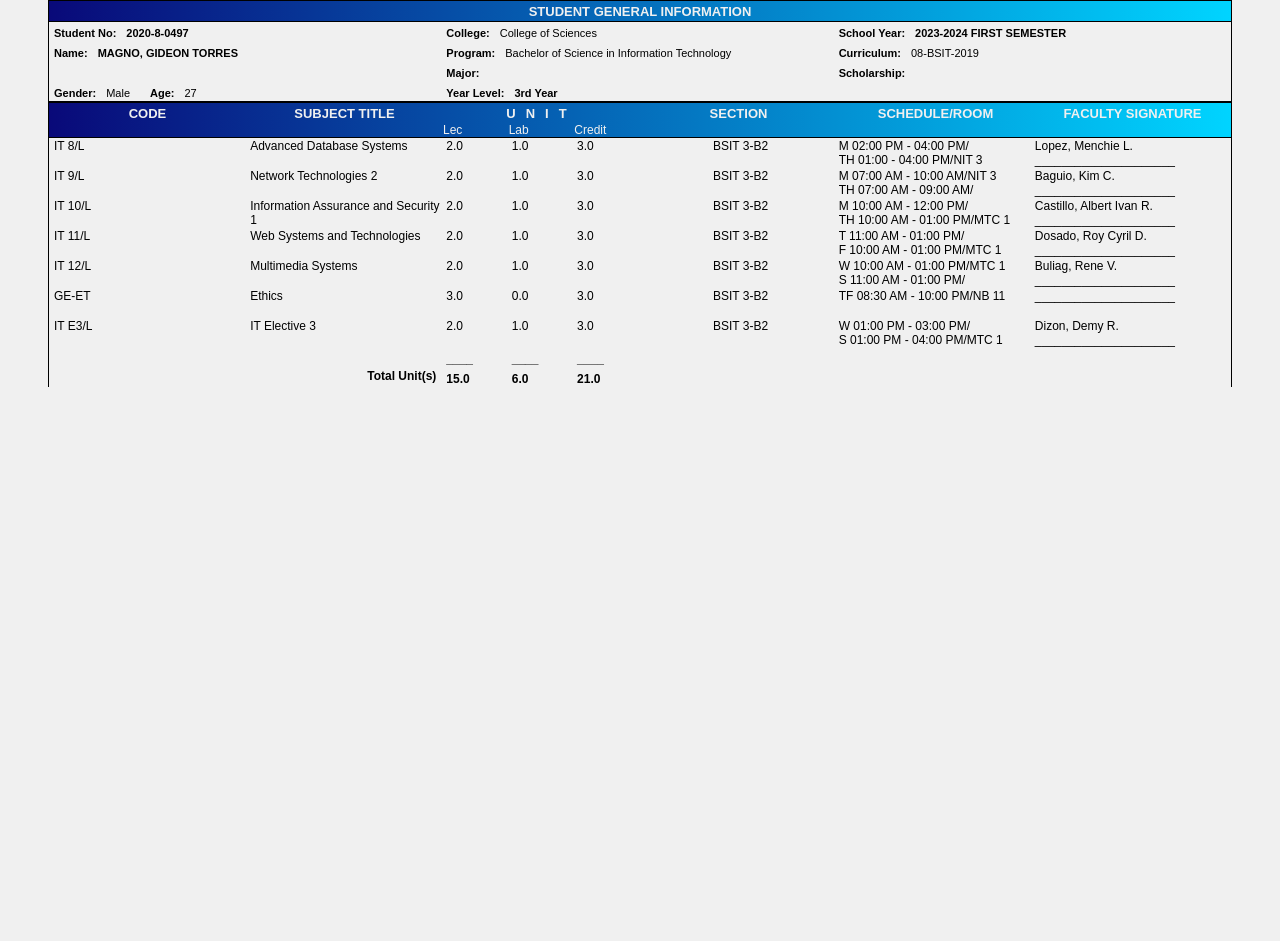
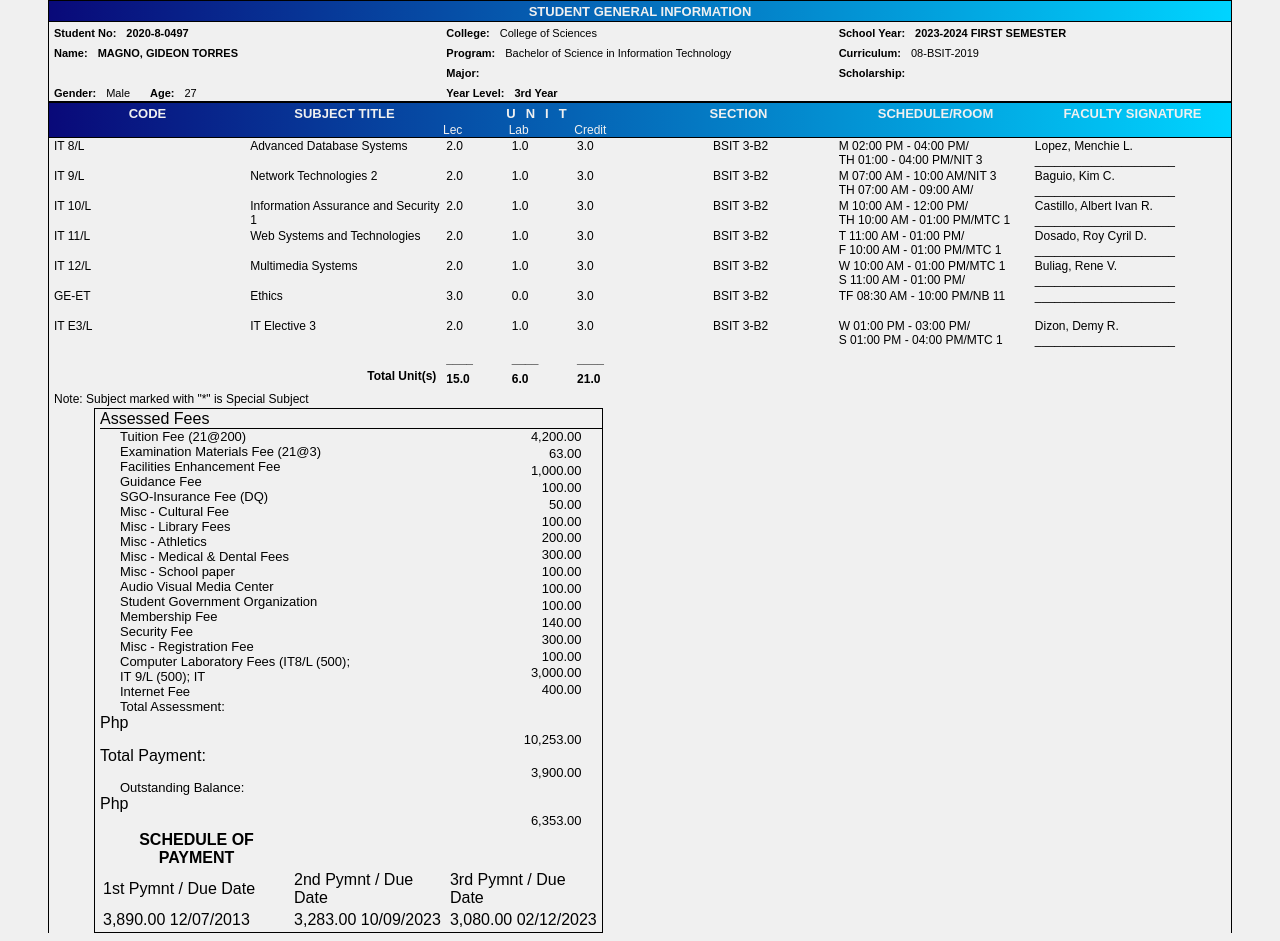
Before and after one commit to kiel019/CertificateOfRegistration, a plain HTML site: page index.html in a window 1280 px wide. Shown: the part 177-1118 px from the top of the page. Before the commit the page ends 800 px from the top, so only its background shows below. Drawn offline with Linux system fonts and the light colour scheme.

Commit message:
Added Fees

```diff
--- a/index.html
+++ b/index.html
@@ -259,6 +259,109 @@
                 <strong><span>21.0</span></strong>
             </div>
         </div>
+        <div class="note">
+            <span id="note">Note: Subject marked with "*" is Special Subject</span>
+        </div>
+    </div>
+
+    <div class="midbox">
+        <div class="fees">
+            <div class="feesheader">
+                <span>Assessed Fees</span>
+            </div>
+            <div class="assess">
+                <div class="assesstext">
+                    <span>Tuition Fee (21@200)</span>
+                    <span>Examination Materials Fee (21@3)</span>
+                    <span>Facilities Enhancement Fee</span>
+                    <span>Guidance Fee</span>
+                    <span>SGO-Insurance Fee (DQ)</span>
+                    <span>Misc - Cultural Fee</span>
+                    <span>Misc - Library Fees</span>
+                    <span>Misc - Athletics</span>
+                    <span>Misc - Medical & Dental Fees</span>
+                    <span>Misc - School paper</span>
+                    <span>Audio Visual Media Center</span>
+                    <span>Student Government Organization Membership Fee</span>
+                    <span>Security Fee</span>
+                    <span>Misc - Registration Fee</span>
+                    <span>Computer Laboratory Fees (IT8/L (500); IT 9/L (500); IT</span>
+                    <span>Internet Fee</span>
+                </div>
+                <div class="assessno">
+                    <span>4,200.00</span>
+                    <span>63.00</span>
+                    <span>1,000.00</span>
+                    <span>100.00</span>
+                    <span>50.00</span>
+                    <span>100.00</span>
+                    <span>200.00</span>
+                    <span>300.00</span>
+                    <span>100.00</span>
+                    <span>100.00</span>
+                    <span>100.00</span>
+                    <span>140.00</span>
+                    <span>300.00</span>
+                    <span>100.00</span>
+                    <span>3,000.00</span>
+                    <span>400.00</span>
+                </div>
+            </div>
+            <div class="totalassess">
+                <div class="assesstext">
+                    <span>Total Assessment:</span>
+                </div>
+                <div class="php">
+                    <span>Php</span>
+                </div>
+                <div class="assessno">
+                    <span>10,253.00</span>
+                </div>
+            </div>
+            <div class="payment">
+                <div class="paymenttext">
+                    <span>Total Payment:</span>
+                </div>
+                <div class="php">
+                    <span></span>
+                </div>
+                <div class="assessno">
+                    <span>3,900.00</span>
+                </div>
+            </div>
+            <div class="balance">
+                <div class="assesstext">
+                    <span>Outstanding Balance:</span>
+                </div>
+                <div class="php">
+                    <span>Php</span>
+                </div>
+                <div class="assessno">
+                    <span>6,353.00</span>
+                </div>
+            </div>
+            <div class="schedule">
+                <table>
+                    <tr>
+                        <th>SCHEDULE OF PAYMENT</th>
+                    </tr>
+                    <tr>
+                        <td>1st Pymnt / Due Date</td>
+                        <td>2nd Pymnt / Due Date</td>
+                        <td>3rd Pymnt / Due Date</td>
+                    </tr>
+                    <tr>
+                        <td>3,890.00    12/07/2013</td>
+                        <td>3,283.00    10/09/2023</td>
+                        <td>3,080.00    02/12/2023</td>
+                    </tr>
+                </table>
+            </div>
+        </div>
+
+        <div class="rules">
+
+        </div>
     </div>
 </body>
 </html>
--- a/style.css
+++ b/style.css
@@ -278,3 +278,51 @@ img {
     justify-content: flex-end;
     margin-right: 10px;
 }
+
+.midbox {
+    border-left: 1px solid black;
+    border-right: 1px solid black;
+    padding-top: 1px;
+    padding-left: 5px;
+    margin-left: 40px;
+    margin-right: 40px;
+    display: grid;
+    grid-template-columns: repeat(2, minmax(0, 1fr));
+    row-gap: 2px;
+}
+
+.assess {
+    display: grid;
+    grid-template-columns: repeat(2, minmax(0, 1fr));
+    row-gap: 2px;
+}
+
+.assesstext {
+    display: grid;
+    grid-template-rows: repeat(16);
+    font-size: 13px;
+    padding-left: 20px;
+}
+
+.assessno {
+    display: grid;
+    grid-template-rows: repeat(16);
+    font-size: 13px;
+    text-align: right;
+    padding-right: 20px;
+}
+
+.fees {
+    border-left: 1px solid black;
+    border-right: 1px solid black;
+    border-top: 1px solid black;
+    border-bottom: 1px solid black;
+    padding-top: 1px;
+    padding-left: 5px;
+    margin-left: 40px;
+    margin-right: 40px;
+}
+
+.feesheader {
+    border-bottom: 1px solid black;
+}
```
